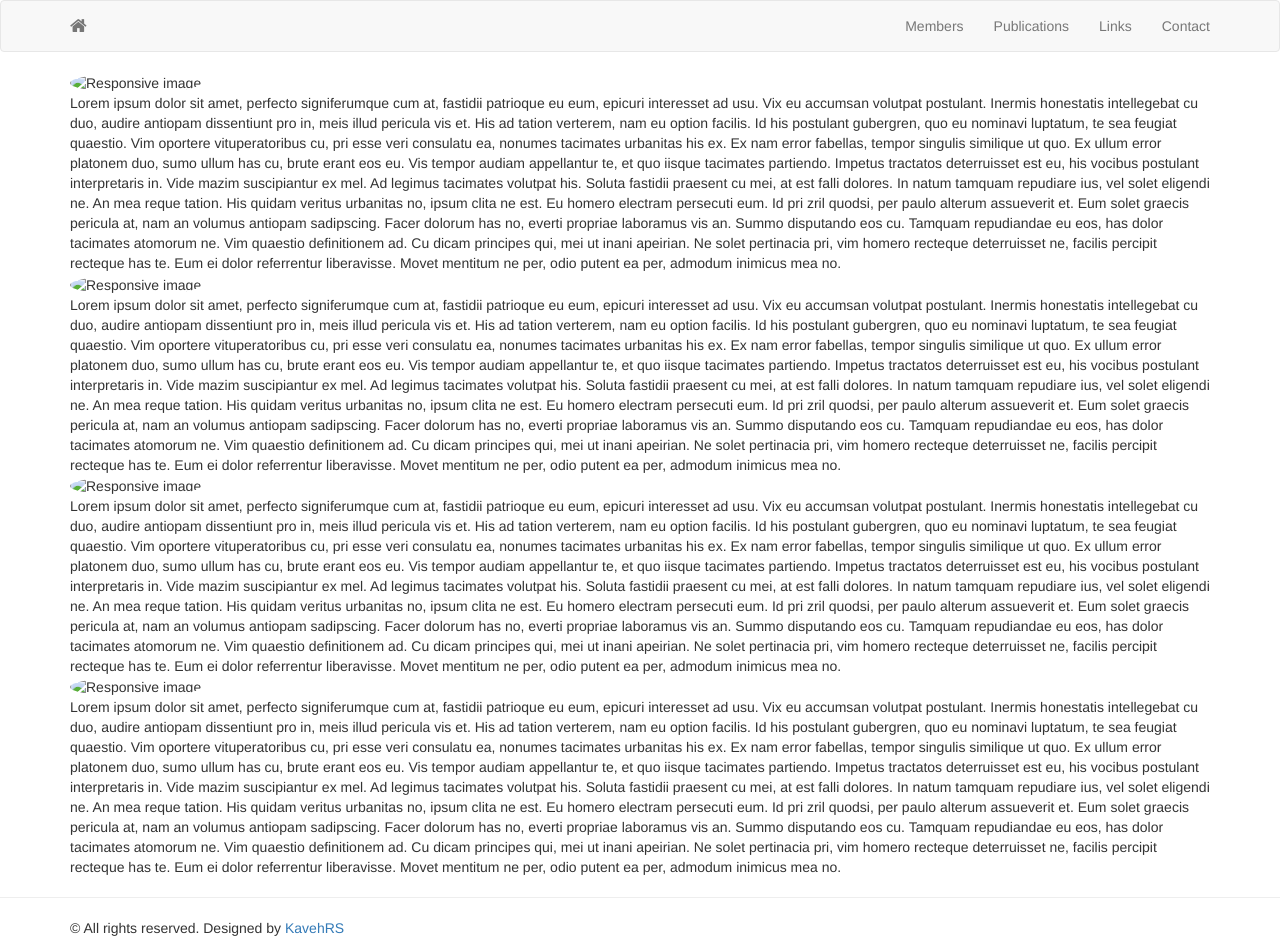
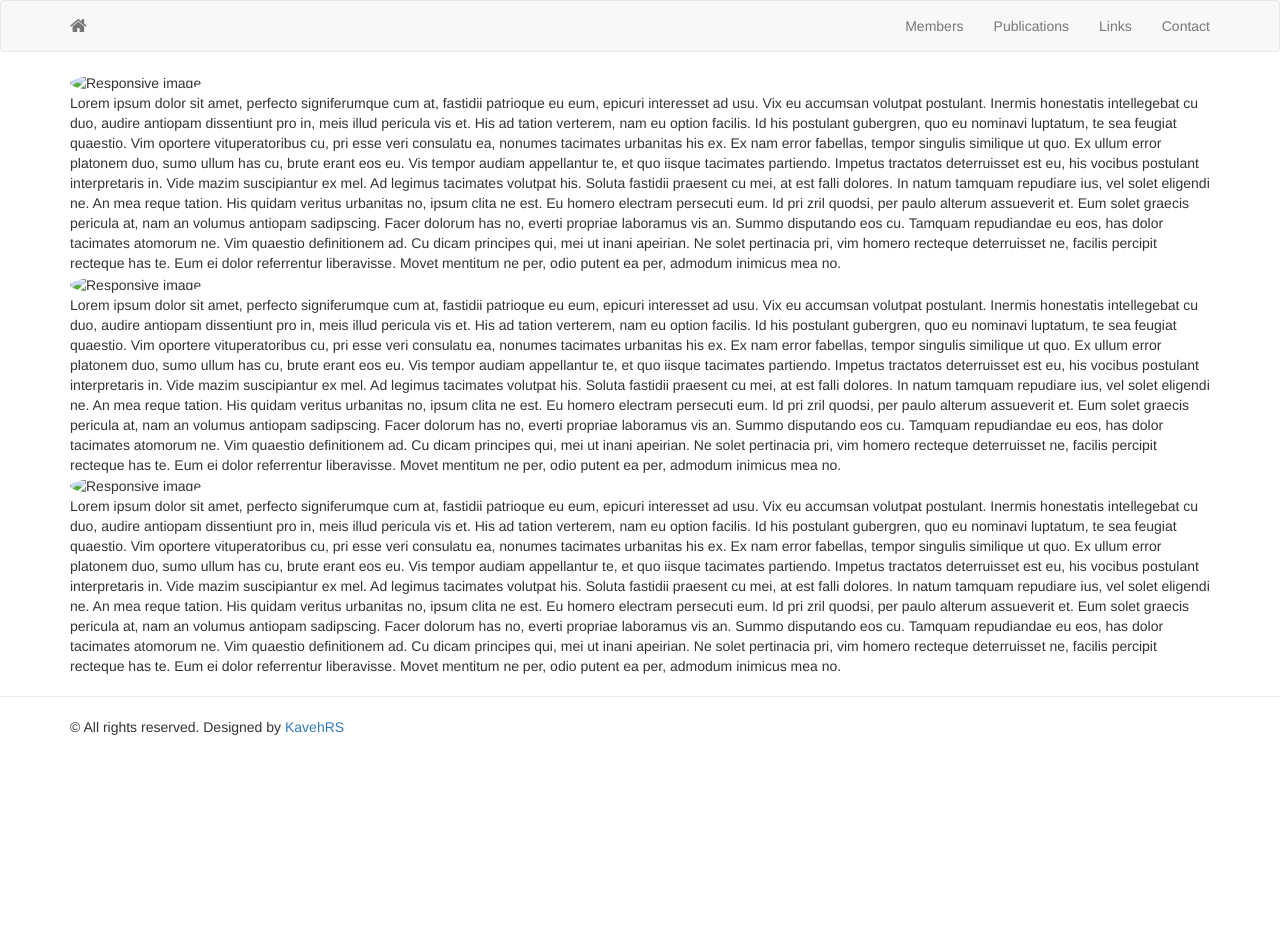
Before and after one commit to ssqig/ssqig.github.io, a Jekyll site: the page built from members.md, in a window 1280 px wide. Built offline with Jekyll 4.4.1, drawn with Linux system fonts in a browser that asks for light colours; nearby versions of some CDN libraries; after the commit the page ends 900 px from its top, so only the background shows below that.

Commit message:
update pages

```diff
--- a/members.md
+++ b/members.md
@@ -7,90 +7,33 @@ permalink: /members/
 
 <section id="about">
 	<div class="container">
-	  <div class="avatar">
-		<img class="img-circle" src="{{ site.baseurl }}static/img/{{ site.avatar }}" alt="Responsive image">
-	  </div>
-
-
-
-Lorem ipsum dolor sit amet, perfecto signiferumque cum at, fastidii patrioque eu eum, epicuri interesset ad usu. Vix eu accumsan volutpat postulant. Inermis honestatis intellegebat cu duo, audire antiopam dissentiunt pro in, meis illud pericula vis et. His ad tation verterem, nam eu option facilis. Id his postulant gubergren, quo eu nominavi luptatum, te sea feugiat quaestio.
-
-Vim oportere vituperatoribus cu, pri esse veri consulatu ea, nonumes tacimates urbanitas his ex. Ex nam error fabellas, tempor singulis similique ut quo. Ex ullum error platonem duo, sumo ullum has cu, brute erant eos eu. Vis tempor audiam appellantur te, et quo iisque tacimates partiendo. Impetus tractatos deterruisset est eu, his vocibus postulant interpretaris in.
-
-Vide mazim suscipiantur ex mel. Ad legimus tacimates volutpat his. Soluta fastidii praesent cu mei, at est falli dolores. In natum tamquam repudiare ius, vel solet eligendi ne. An mea reque tation. His quidam veritus urbanitas no, ipsum clita ne est.
-
-Eu homero electram persecuti eum. Id pri zril quodsi, per paulo alterum assueverit et. Eum solet graecis pericula at, nam an volumus antiopam sadipscing. Facer dolorum has no, everti propriae laboramus vis an. Summo disputando eos cu. Tamquam repudiandae eu eos, has dolor tacimates atomorum ne.
-
-Vim quaestio definitionem ad. Cu dicam principes qui, mei ut inani apeirian. Ne solet pertinacia pri, vim homero recteque deterruisset ne, facilis percipit recteque has te. Eum ei dolor referrentur liberavisse. Movet mentitum ne per, odio putent ea per, admodum inimicus mea no.
-	</div>
+                  <div class="avatar">
+                    <img class="img-circle" src="{{ site.baseurl }}static/img/{{ site.avatar }}" alt="Responsive image">
+                  </div>
+            Lorem ipsum dolor sit amet, perfecto signiferumque cum at, fastidii patrioque eu eum, epicuri interesset ad usu. Vix eu accumsan volutpat postulant. Inermis honestatis intellegebat cu duo, audire antiopam dissentiunt pro in, meis illud pericula vis et. His ad tation verterem, nam eu option facilis. Id his postulant gubergren, quo eu nominavi luptatum, te sea feugiat quaestio.
+            Vim oportere vituperatoribus cu, pri esse veri consulatu ea, nonumes tacimates urbanitas his ex. Ex nam error fabellas, tempor singulis similique ut quo. Ex ullum error platonem duo, sumo ullum has cu, brute erant eos eu. Vis tempor audiam appellantur te, et quo iisque tacimates partiendo. Impetus tractatos deterruisset est eu, his vocibus postulant interpretaris in.
+            Vide mazim suscipiantur ex mel. Ad legimus tacimates volutpat his. Soluta fastidii praesent cu mei, at est falli dolores. In natum tamquam repudiare ius, vel solet eligendi ne. An mea reque tation. His quidam veritus urbanitas no, ipsum clita ne est.
+            Eu homero electram persecuti eum. Id pri zril quodsi, per paulo alterum assueverit et. Eum solet graecis pericula at, nam an volumus antiopam sadipscing. Facer dolorum has no, everti propriae laboramus vis an. Summo disputando eos cu. Tamquam repudiandae eu eos, has dolor tacimates atomorum ne.
+            Vim quaestio definitionem ad. Cu dicam principes qui, mei ut inani apeirian. Ne solet pertinacia pri, vim homero recteque deterruisset ne, facilis percipit recteque has te. Eum ei dolor referrentur liberavisse. Movet mentitum ne per, odio putent ea per, admodum inimicus mea no.
+                </div>
+	<div class="container">
+                  <div class="avatar">
+                    <img class="img-circle" src="{{ site.baseurl }}static/img/{{ site.avatar }}" alt="Responsive image">
+                  </div>
+            Lorem ipsum dolor sit amet, perfecto signiferumque cum at, fastidii patrioque eu eum, epicuri interesset ad usu. Vix eu accumsan volutpat postulant. Inermis honestatis intellegebat cu duo, audire antiopam dissentiunt pro in, meis illud pericula vis et. His ad tation verterem, nam eu option facilis. Id his postulant gubergren, quo eu nominavi luptatum, te sea feugiat quaestio.
+            Vim oportere vituperatoribus cu, pri esse veri consulatu ea, nonumes tacimates urbanitas his ex. Ex nam error fabellas, tempor singulis similique ut quo. Ex ullum error platonem duo, sumo ullum has cu, brute erant eos eu. Vis tempor audiam appellantur te, et quo iisque tacimates partiendo. Impetus tractatos deterruisset est eu, his vocibus postulant interpretaris in.
+            Vide mazim suscipiantur ex mel. Ad legimus tacimates volutpat his. Soluta fastidii praesent cu mei, at est falli dolores. In natum tamquam repudiare ius, vel solet eligendi ne. An mea reque tation. His quidam veritus urbanitas no, ipsum clita ne est.
+            Eu homero electram persecuti eum. Id pri zril quodsi, per paulo alterum assueverit et. Eum solet graecis pericula at, nam an volumus antiopam sadipscing. Facer dolorum has no, everti propriae laboramus vis an. Summo disputando eos cu. Tamquam repudiandae eu eos, has dolor tacimates atomorum ne.
+            Vim quaestio definitionem ad. Cu dicam principes qui, mei ut inani apeirian. Ne solet pertinacia pri, vim homero recteque deterruisset ne, facilis percipit recteque has te. Eum ei dolor referrentur liberavisse. Movet mentitum ne per, odio putent ea per, admodum inimicus mea no.
+                </div>
+	<div class="container">
+                  <div class="avatar">
+                    <img class="img-circle" src="{{ site.baseurl }}static/img/{{ site.avatar }}" alt="Responsive image">
+                  </div>
+            Lorem ipsum dolor sit amet, perfecto signiferumque cum at, fastidii patrioque eu eum, epicuri interesset ad usu. Vix eu accumsan volutpat postulant. Inermis honestatis intellegebat cu duo, audire antiopam dissentiunt pro in, meis illud pericula vis et. His ad tation verterem, nam eu option facilis. Id his postulant gubergren, quo eu nominavi luptatum, te sea feugiat quaestio.
+            Vim oportere vituperatoribus cu, pri esse veri consulatu ea, nonumes tacimates urbanitas his ex. Ex nam error fabellas, tempor singulis similique ut quo. Ex ullum error platonem duo, sumo ullum has cu, brute erant eos eu. Vis tempor audiam appellantur te, et quo iisque tacimates partiendo. Impetus tractatos deterruisset est eu, his vocibus postulant interpretaris in.
+            Vide mazim suscipiantur ex mel. Ad legimus tacimates volutpat his. Soluta fastidii praesent cu mei, at est falli dolores. In natum tamquam repudiare ius, vel solet eligendi ne. An mea reque tation. His quidam veritus urbanitas no, ipsum clita ne est.
+            Eu homero electram persecuti eum. Id pri zril quodsi, per paulo alterum assueverit et. Eum solet graecis pericula at, nam an volumus antiopam sadipscing. Facer dolorum has no, everti propriae laboramus vis an. Summo disputando eos cu. Tamquam repudiandae eu eos, has dolor tacimates atomorum ne.
+            Vim quaestio definitionem ad. Cu dicam principes qui, mei ut inani apeirian. Ne solet pertinacia pri, vim homero recteque deterruisset ne, facilis percipit recteque has te. Eum ei dolor referrentur liberavisse. Movet mentitum ne per, odio putent ea per, admodum inimicus mea no.
+    </div>
 </section>
-
-
-
-
-<section id="about">
-	<div class="container">
-	  <div class="avatar">
-		<img class="img-circle" src="{{ site.baseurl }}static/img/{{ site.avatar }}" alt="Responsive image">
-	  </div>
-
-
-
-Lorem ipsum dolor sit amet, perfecto signiferumque cum at, fastidii patrioque eu eum, epicuri interesset ad usu. Vix eu accumsan volutpat postulant. Inermis honestatis intellegebat cu duo, audire antiopam dissentiunt pro in, meis illud pericula vis et. His ad tation verterem, nam eu option facilis. Id his postulant gubergren, quo eu nominavi luptatum, te sea feugiat quaestio.
-
-Vim oportere vituperatoribus cu, pri esse veri consulatu ea, nonumes tacimates urbanitas his ex. Ex nam error fabellas, tempor singulis similique ut quo. Ex ullum error platonem duo, sumo ullum has cu, brute erant eos eu. Vis tempor audiam appellantur te, et quo iisque tacimates partiendo. Impetus tractatos deterruisset est eu, his vocibus postulant interpretaris in.
-
-Vide mazim suscipiantur ex mel. Ad legimus tacimates volutpat his. Soluta fastidii praesent cu mei, at est falli dolores. In natum tamquam repudiare ius, vel solet eligendi ne. An mea reque tation. His quidam veritus urbanitas no, ipsum clita ne est.
-
-Eu homero electram persecuti eum. Id pri zril quodsi, per paulo alterum assueverit et. Eum solet graecis pericula at, nam an volumus antiopam sadipscing. Facer dolorum has no, everti propriae laboramus vis an. Summo disputando eos cu. Tamquam repudiandae eu eos, has dolor tacimates atomorum ne.
-
-Vim quaestio definitionem ad. Cu dicam principes qui, mei ut inani apeirian. Ne solet pertinacia pri, vim homero recteque deterruisset ne, facilis percipit recteque has te. Eum ei dolor referrentur liberavisse. Movet mentitum ne per, odio putent ea per, admodum inimicus mea no.
-	</div>
-</section>
-
-
-
-
-<section id="about2">
-	<div class="container">
-	  <div class="avatar">
-		<img class="img-circle" src="{{ site.baseurl }}static/img/{{ site.avatar }}" alt="Responsive image">
-	  </div>
-
-
-
-Lorem ipsum dolor sit amet, perfecto signiferumque cum at, fastidii patrioque eu eum, epicuri interesset ad usu. Vix eu accumsan volutpat postulant. Inermis honestatis intellegebat cu duo, audire antiopam dissentiunt pro in, meis illud pericula vis et. His ad tation verterem, nam eu option facilis. Id his postulant gubergren, quo eu nominavi luptatum, te sea feugiat quaestio.
-
-Vim oportere vituperatoribus cu, pri esse veri consulatu ea, nonumes tacimates urbanitas his ex. Ex nam error fabellas, tempor singulis similique ut quo. Ex ullum error platonem duo, sumo ullum has cu, brute erant eos eu. Vis tempor audiam appellantur te, et quo iisque tacimates partiendo. Impetus tractatos deterruisset est eu, his vocibus postulant interpretaris in.
-
-Vide mazim suscipiantur ex mel. Ad legimus tacimates volutpat his. Soluta fastidii praesent cu mei, at est falli dolores. In natum tamquam repudiare ius, vel solet eligendi ne. An mea reque tation. His quidam veritus urbanitas no, ipsum clita ne est.
-
-Eu homero electram persecuti eum. Id pri zril quodsi, per paulo alterum assueverit et. Eum solet graecis pericula at, nam an volumus antiopam sadipscing. Facer dolorum has no, everti propriae laboramus vis an. Summo disputando eos cu. Tamquam repudiandae eu eos, has dolor tacimates atomorum ne.
-
-Vim quaestio definitionem ad. Cu dicam principes qui, mei ut inani apeirian. Ne solet pertinacia pri, vim homero recteque deterruisset ne, facilis percipit recteque has te. Eum ei dolor referrentur liberavisse. Movet mentitum ne per, odio putent ea per, admodum inimicus mea no.
-	</div>
-</section>
-
-
-
-
-
-<section id="about3">
-	<div class="container">
-	  <div class="avatar">
-		<img class="img-circle" src="{{ site.baseurl }}static/img/{{ site.avatar }}" alt="Responsive image">
-	  </div>
-
-
-
-Lorem ipsum dolor sit amet, perfecto signiferumque cum at, fastidii patrioque eu eum, epicuri interesset ad usu. Vix eu accumsan volutpat postulant. Inermis honestatis intellegebat cu duo, audire antiopam dissentiunt pro in, meis illud pericula vis et. His ad tation verterem, nam eu option facilis. Id his postulant gubergren, quo eu nominavi luptatum, te sea feugiat quaestio.
-
-Vim oportere vituperatoribus cu, pri esse veri consulatu ea, nonumes tacimates urbanitas his ex. Ex nam error fabellas, tempor singulis similique ut quo. Ex ullum error platonem duo, sumo ullum has cu, brute erant eos eu. Vis tempor audiam appellantur te, et quo iisque tacimates partiendo. Impetus tractatos deterruisset est eu, his vocibus postulant interpretaris in.
-
-Vide mazim suscipiantur ex mel. Ad legimus tacimates volutpat his. Soluta fastidii praesent cu mei, at est falli dolores. In natum tamquam repudiare ius, vel solet eligendi ne. An mea reque tation. His quidam veritus urbanitas no, ipsum clita ne est.
-
-Eu homero electram persecuti eum. Id pri zril quodsi, per paulo alterum assueverit et. Eum solet graecis pericula at, nam an volumus antiopam sadipscing. Facer dolorum has no, everti propriae laboramus vis an. Summo disputando eos cu. Tamquam repudiandae eu eos, has dolor tacimates atomorum ne.
-
-Vim quaestio definitionem ad. Cu dicam principes qui, mei ut inani apeirian. Ne solet pertinacia pri, vim homero recteque deterruisset ne, facilis percipit recteque has te. Eum ei dolor referrentur liberavisse. Movet mentitum ne per, odio putent ea per, admodum inimicus mea no.
-	</div>
-</section>
```
Also changed, not shown: _layouts/layout.html (line endings or trailing spaces).
